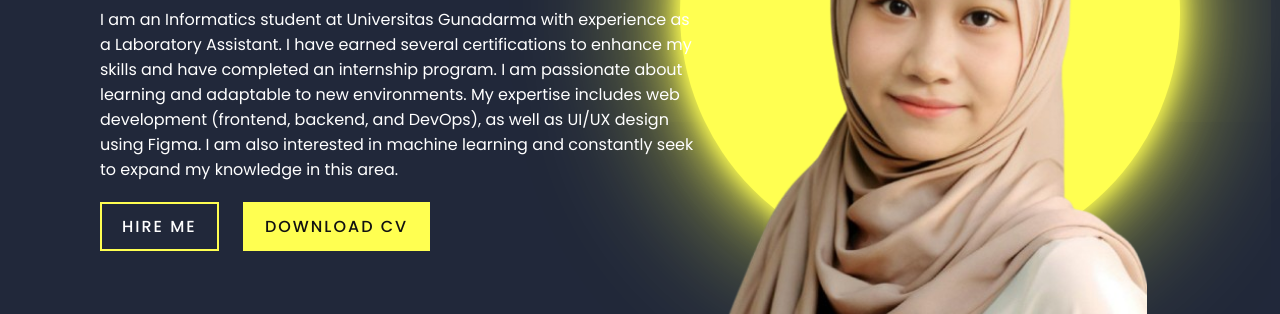
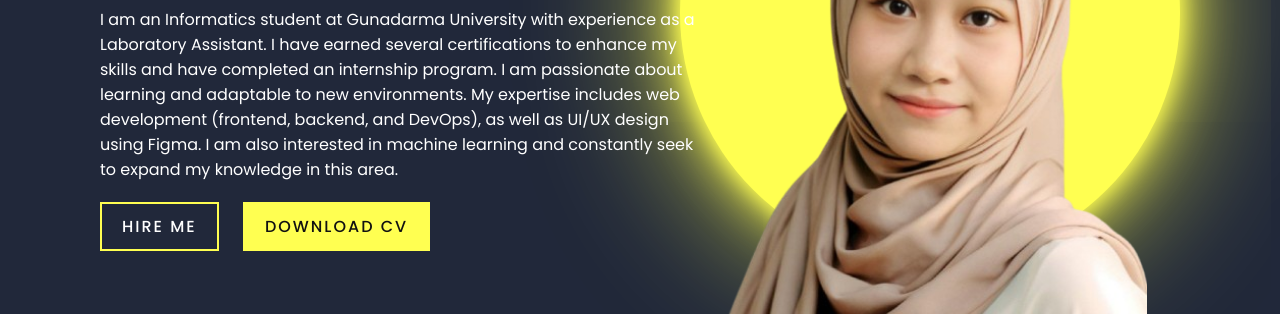
Before and after one commit to aulins/aulia-s-portfolio, a plain HTML site: page index.html in a window 1280 px wide. Shown: the part 387-701 px from the top of the page. Drawn offline with Linux system fonts and the light colour scheme.

Commit message:
ganti deskripsi typo

```diff
--- a/index.html
+++ b/index.html
@@ -19,9 +19,9 @@
                     <h2>I'm <span>Aulia Intan Shafira</span></h2>
                     <h3>Junior Web Developer</h3>
                     <p>
-                        I am an Informatics student at Universitas Gunadarma with experience as a Laboratory Assistant. I have earned several certifications to enhance my skills and have completed an internship program. I am passionate
-                        about learning and adaptable to new environments. My expertise includes web development (frontend, backend, and DevOps), as well as UI/UX design using Figma. I am also interested in machine learning and constantly
-                        seek to expand my knowledge in this area.
+                        I am an Informatics student at Gunadarma University with experience as a Laboratory Assistant. I have earned several certifications to enhance my skills and have completed an internship program. I am passionate about
+                        learning and adaptable to new environments. My expertise includes web development (frontend, backend, and DevOps), as well as UI/UX design using Figma. I am also interested in machine learning and constantly seek to
+                        expand my knowledge in this area.
                     </p>
                     <a href="#">Hire Me</a>
                     <a href="#">Download CV</a>
```
